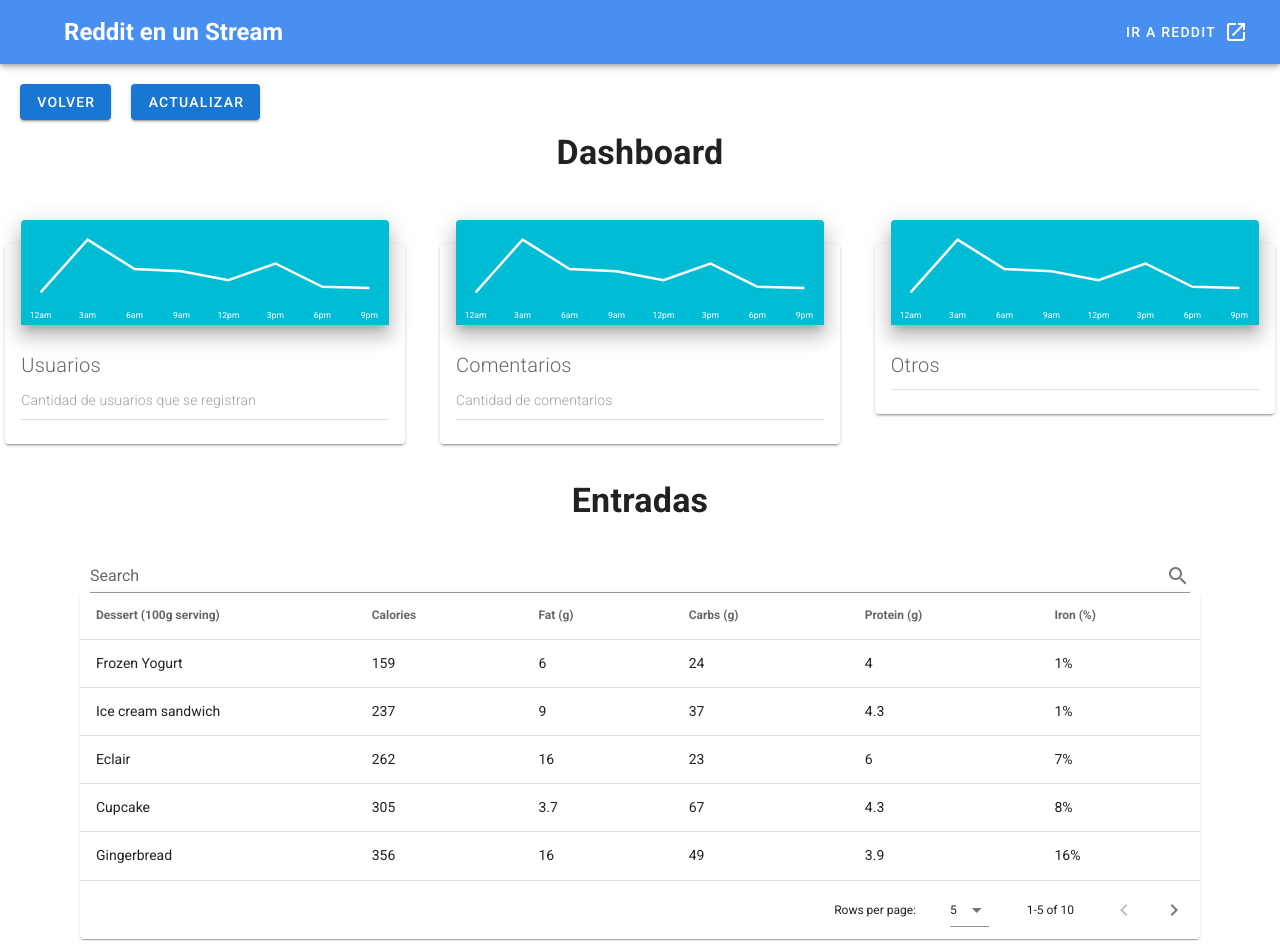
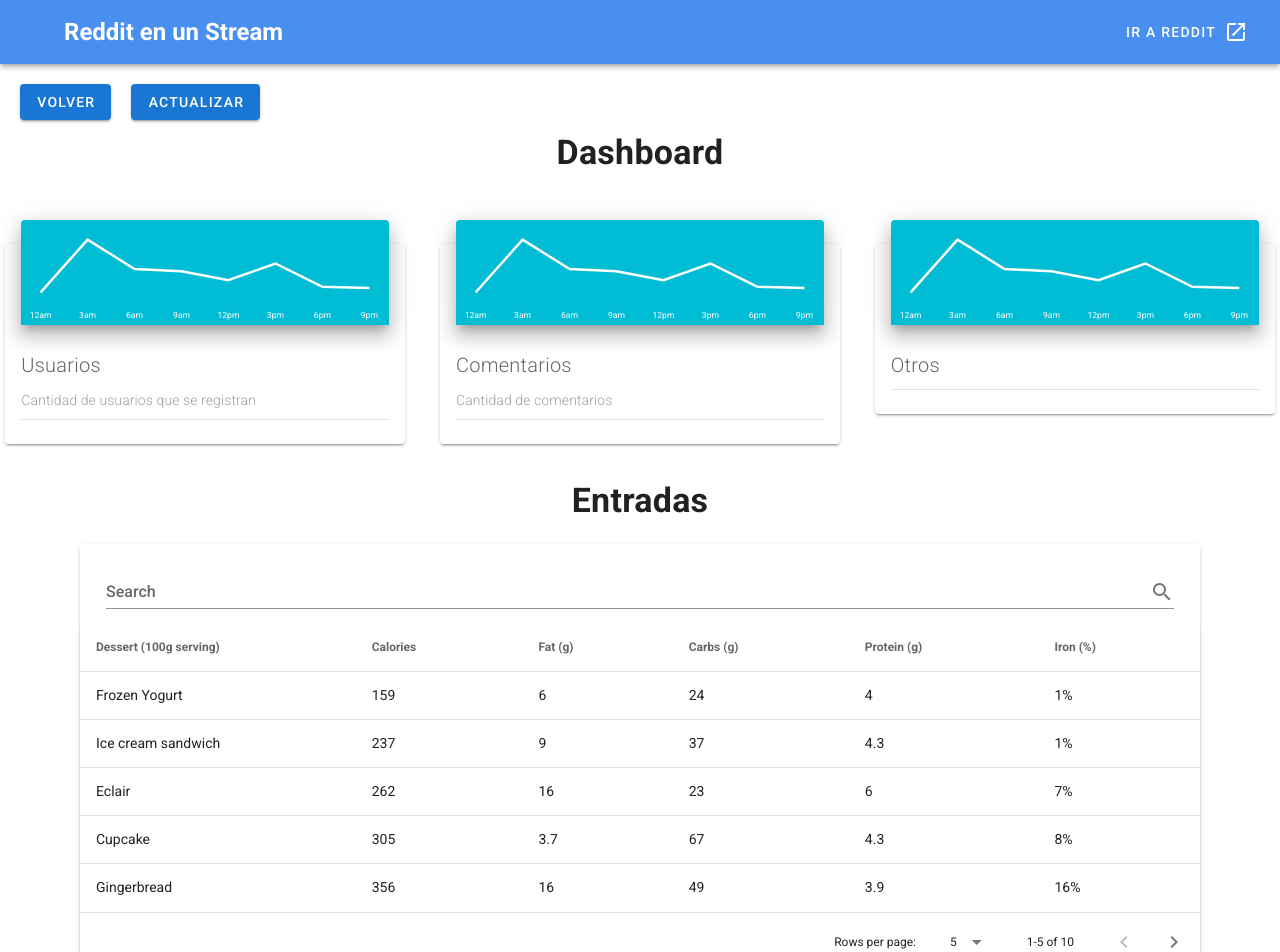
Before and after one commit to AndresV22/Reddit-En-Un-Stream-KafkaNodeVue, a Vue app in the folder frontend/: page /Pipeline in a window 1280 px wide. Shown: the top 952 px of the page. Built offline with nearby package versions, Linux system fonts and the light colour scheme.

Commit message:
ADD: Se añade search bar a la tabla de datos

```diff
--- a/frontend/src/services/apiClient/gatewayClient.js
+++ b/frontend/src/services/apiClient/gatewayClient.js
@@ -1,7 +1,7 @@
 import axios from "axios";
 
 export const gatewayClient = axios.create({
-  baseURL: "http://localhost:8081/api",
+  baseURL: "http://localhost:3000/",
   withCredentials: false,
   timeout: 10000
 });
--- a/frontend/src/views/Pipeline.vue
+++ b/frontend/src/views/Pipeline.vue
@@ -24,6 +24,8 @@
         <v-col class="text-center">
           <h2 class="display-1 font-weight-bold mb-3">Entradas</h2>
         </v-col>
+        <v-card class="table">
+          <v-card-title>
             <v-text-field
               class="search"
               v-model="search"
@@ -32,12 +34,15 @@
               single-line
               hide-details
             ></v-text-field>
+          </v-card-title>
           <v-data-table
             :headers="headers"
             :items="desserts"
             :items-per-page="5"
-          class="elevation-1 table"
+            :search="search"
+            class="elevation-1"
           ></v-data-table>
+        </v-card>
       </v-col>
     </v-row>
   </div>
@@ -51,6 +56,7 @@ export default {
     Chart
   },
   data: () => ({
+    search: "",
     headers: [
       {
         text: "Dessert (100g serving)",
@@ -167,7 +173,7 @@ export default {
 }
 
 .search {
-  margin-left: 90px;
-  margin-right: 90px;
+  margin-left: 10px;
+  margin-right: 10px;
 }
 </style>
```
Lines whose indentation alone changed are shown as unchanged.
